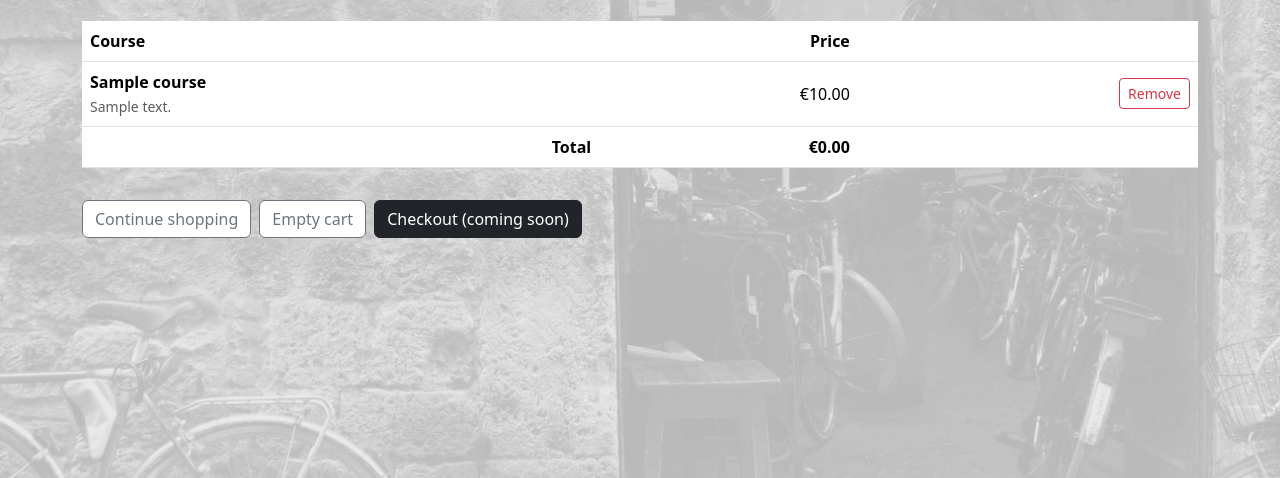
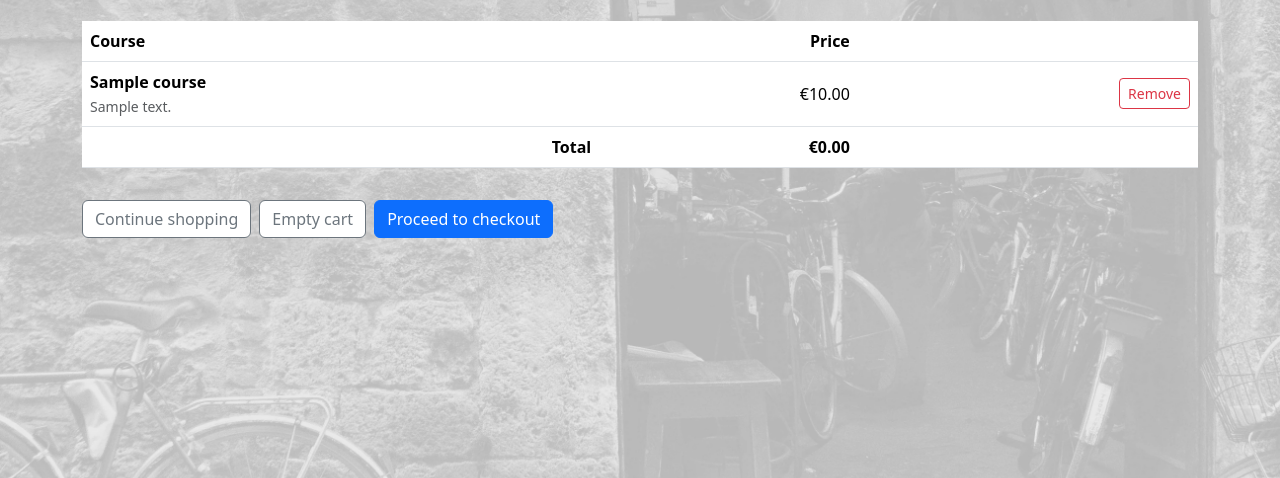
Before and after one commit to JulianaZani/codeinstituteproject5, a Django app: template cart/templates/cart/cart.html in a window 1280 px wide. Shown: the part 133-611 px from the top of the page. Run offline with Django 5.2, Linux system fonts and the light colour scheme; the template is opened without the code that fills it: most values are stand-ins (such as "Sample title", 1, 10 or a date in 2020).

Commit message:
Update Proceed to checkout href

```diff
--- a/cart/templates/cart/cart.html
+++ b/cart/templates/cart/cart.html
@@ -50,7 +50,7 @@
       {% csrf_token %}
       <button type="submit" class="btn btn-outline-secondary">Empty cart</button>
     </form>
-    <a href="#" class="btn btn-dark text-white">Checkout (coming soon)</a>
+    <a class="btn btn-primary" href="{% url 'checkout:checkout' %}">Proceed to checkout</a>
   </div>
 {% endif %}
 {% endblock %}
```
